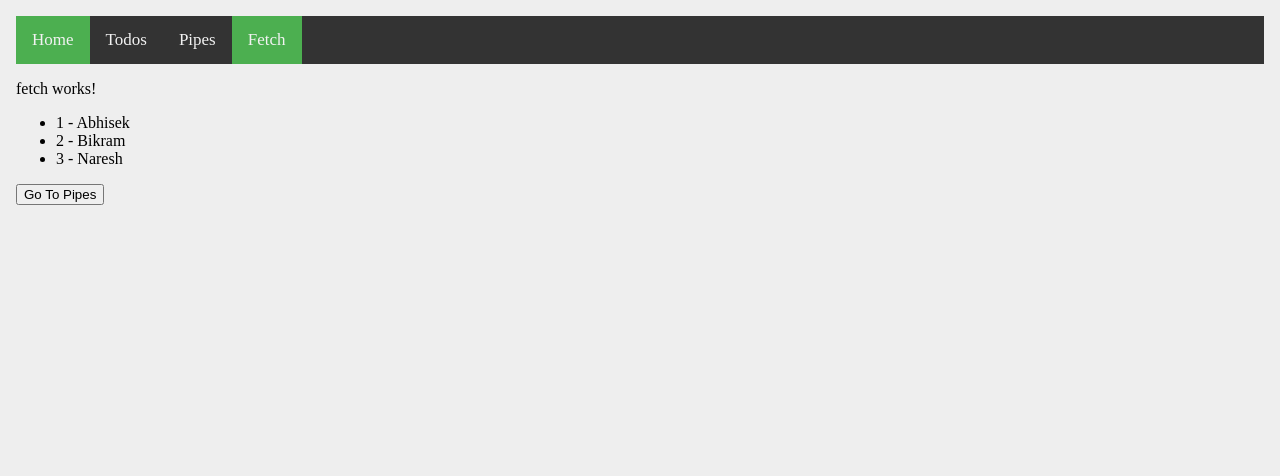
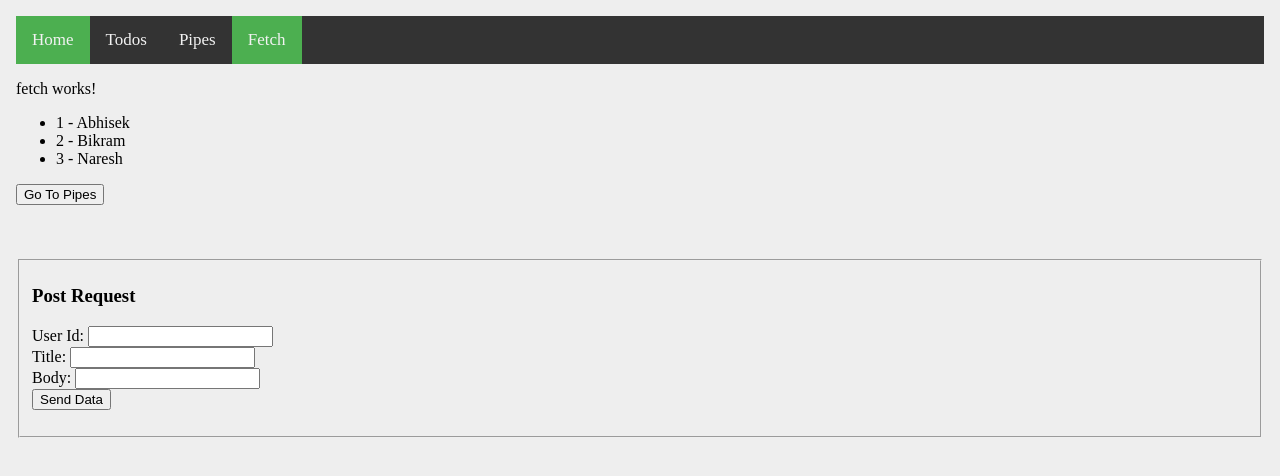
Before and after one commit to bikram-choudhury/angular-todo-app, an Angular app: page /fetch in a window 1280 px wide. Shown: the top 476 px of the page. Built offline with nearby package versions, Linux system fonts and the light colour scheme.

Commit message:
POST Request with template driven forms

```diff
--- a/src/app/app.module.ts
+++ b/src/app/app.module.ts
@@ -19,6 +19,7 @@ import { PowerPipe } from './power.pipe';
 import { ShowEvenIndexPipe } from './even-index.pipe';
 import { FetchComponent } from './fetch/fetch.component';
 import { FetchResolveService } from './services/fetch.resolve.service';
+import { PostDataService } from './services/postdata.service';
 
 const routes: Routes = [{
   path: '',
@@ -69,7 +70,8 @@ const routes: Routes = [{
   ],
   providers: [
     TodoService,
-    FetchResolveService
+    FetchResolveService,
+    PostDataService
   ],
   bootstrap:    [ AppComponent ]
 })
--- a/src/app/fetch/fetch.component.html
+++ b/src/app/fetch/fetch.component.html
@@ -7,3 +7,22 @@
 </ul>
 
 <button (click)="goToPipes()">Go To Pipes</button>
+<br /><br /><br /><br />
+<fieldset>
+  <h3>Post Request</h3>
+  <form>
+    <div class="row">
+      <label for="UserId">User Id: </label>
+      <input type="text" [(ngModel)]="user.userid" name="id" />
+    </div>
+    <div class="row">
+      <label for="Title">Title: </label>
+      <input type="text" [(ngModel)]="user.title" name="title" />
+    </div>
+    <div class="row">
+      <label for="Body">Body: </label>
+      <input type="text" [(ngModel)]="user.body" name="body" />
+    </div>
+    <button type="button" (click)="sendData()">Send Data</button>
+  </form>
+</fieldset>
--- a/src/app/fetch/fetch.component.ts
+++ b/src/app/fetch/fetch.component.ts
@@ -1,5 +1,6 @@
 import { Component, OnInit } from '@angular/core';
 import { ActivatedRoute, Router } from '@angular/router';
+import { PostDataService } from '../services/postdata.service';
 
 @Component({
   selector: 'app-fetch',
@@ -8,7 +9,16 @@ import { ActivatedRoute, Router } from '@angular/router';
 })
 export class FetchComponent implements OnInit {
   nameList: any;
-  constructor(private _activatedRoute: ActivatedRoute, private _router: Router) { }
+  user:any = {
+    userid: '',
+    title: '',
+    body: ''
+  };
+  constructor(
+    private _activatedRoute: ActivatedRoute,
+    private _router: Router,
+    private _postDataService: PostDataService
+  ) { }
 
   ngOnInit() {
     this._activatedRoute.data.subscribe(xyz => {
@@ -22,5 +32,9 @@ export class FetchComponent implements OnInit {
   goToPipes() {
     this._router.navigateByUrl("pipes");
   }
+  sendData() {
+    console.log(this.user);
+    this._postDataService.saveData(this.user).subscribe(response => console.log(response))
+  }
 
 }
--- /dev/null
+++ b/src/app/services/postdata.service.ts
@@ -0,0 +1,23 @@
+import { Injectable } from "@angular/core";
+import { HttpClient, HttpHeaders } from "@angular/common/http";
+import { Observable, of } from 'rxjs';
+import { map, catchError } from 'rxjs/operators';
+
+@Injectable()
+export class PostDataService {
+    private apiURL: string = `//jsonplaceholder.typicode.com/posts`;
+
+    constructor(private _http: HttpClient) { }
+    saveData(data: any): Observable<any> {
+        const options = {
+            headers: new HttpHeaders({
+                'Content-Type': 'application/json'
+            })
+        }
+        return this._http.post(this.apiURL, data).pipe(
+            map(response => response),
+            catchError(error => of(error))
+        );
+
+    }
+}
```
